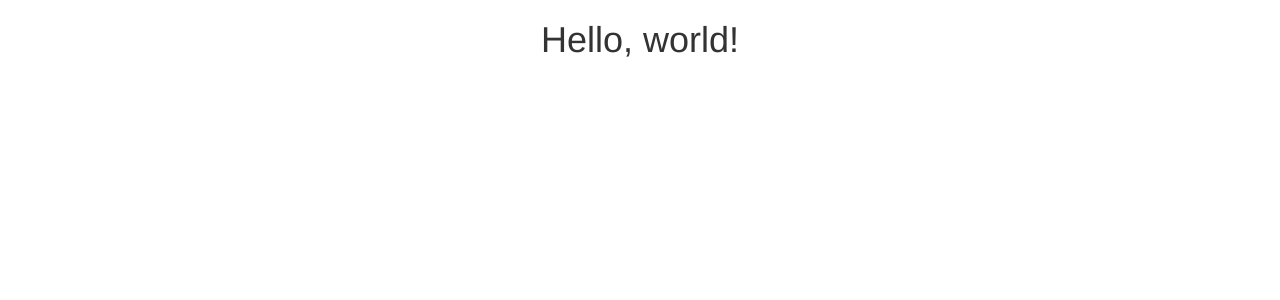
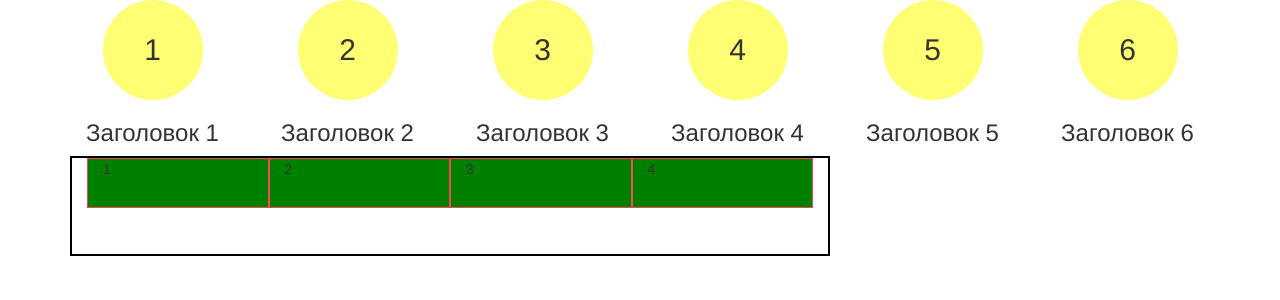
Before and after one commit to AndreyPankov89/andreypankov89.github.io, a PHP site: page / in a window 1280 px wide. Shown: the top 300 px of the page. Run offline with PHP 8.4, Linux system fonts and the light colour scheme.

Commit message:
Add files via upload
lesson 9

```diff
--- a/css/Style.css
+++ b/css/Style.css
@@ -1,23 +1,24 @@
-section img
+.icon
 {
-    width: 250px;
+    border-radius: 50%;
+    background-color: #ffff73;
+    line-height: 100px;
+    font-size: 30px;
+    width: 100px;
+    height: 100px;
+    margin: auto;
 }
 
-a img
+
+.box
 {
-    width: 30px;
-
+    height: 100px;
+border: 2px solid #000;
 }
 
-section#example_1
+.inbox
 {
-    height: 100vh;
-    background-image: url(../img/bg.jpg);
-    background-size: cover;
+    background-color: green;
+    height: 50px;
+    border: 1px solid #ff4554;
 }
-
-section#example_2
-{
-    height: 100vh;
-    background-image: url(../img/pattern.png);
-}
--- a/index.html
+++ b/index.html
@@ -18,7 +18,50 @@
     <![endif]-->
   </head>
   <body>
-    <h1 class="text-center">Hello, world!</h1>
+
+    <section id="header">
+       <div class="container">
+            <div class="row text-center">
+                <div class="col-lg-2 col-md-4 col-sm-6 col-xs-12">
+                    <div class="icon">1</div>
+                    <h3>Заголовок 1</h3>
+                </div>
+                <div class="col-lg-2 col-md-4 col-sm-6 col-xs-12">
+                    <div class="icon">2</div>
+                    <h3>Заголовок 2</h3>
+                </div>
+                <div class="col-lg-2 col-md-4 col-sm-6 col-xs-12">
+                    <div class="icon">3</div>
+                    <h3>Заголовок 3</h3>
+                </div>
+                <div class="col-lg-2 col-md-4 col-sm-6 col-xs-12">
+                    <div class="icon">4</div>
+                    <h3>Заголовок 4</h3>
+                </div>
+                <div class="col-lg-2 col-md-4 col-sm-6 col-xs-12">
+                    <div class="icon">5</div>
+                    <h3>Заголовок 5</h3>
+                </div>
+                <div class="col-lg-2 col-md-4 col-sm-6 col-xs-12">
+                    <div class="icon">6</div>
+                    <h3>Заголовок 6</h3>
+                </div>
+            </div>
+       </div>
+    </section>
+
+    <section id="second">
+        <div class="container">
+            <div class="col-xs-8 box">
+                <row>
+                    <div class="col-xs-3 inbox">1</div>
+                    <div class="col-xs-3 inbox">2</div>
+                    <div class="col-xs-3 inbox">3</div>
+                    <div class="col-xs-3 inbox">4</div>
+                </row>
+            </div>
+        </div>
+    </section>
 
     <!-- jQuery (necessary for Bootstrap's JavaScript plugins) -->
     <script src="https://ajax.googleapis.com/ajax/libs/jquery/1.12.4/jquery.min.js"></script>
```
